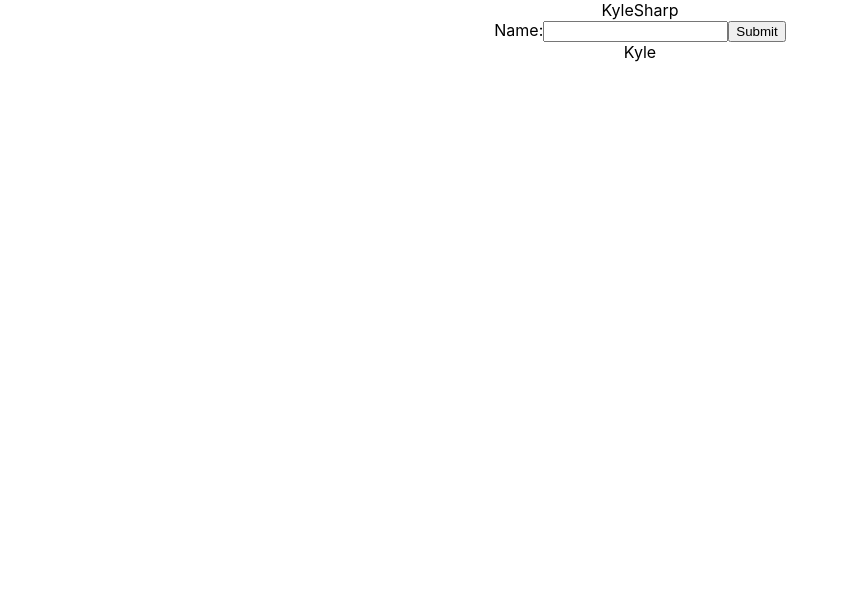
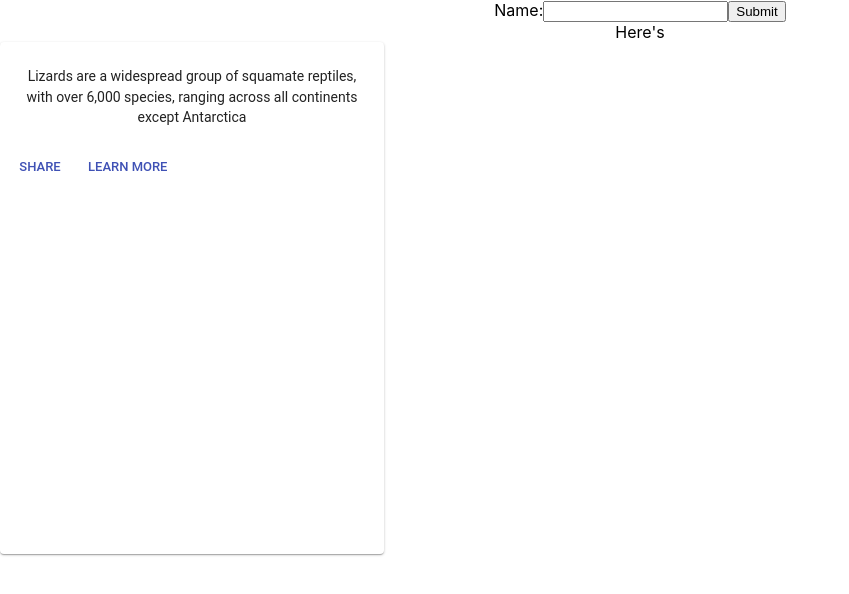
Before and after one commit to Haag/Tester, a React (Create React App) app in the folder people/: page / in a window 1280 px wide. Shown: the top 594 px of the page, without its empty margins (0-849 px from the left). Built offline with nearby package versions, Linux system fonts and the light colour scheme.

Commit message:
Fixed some things and created bugs in the process haha

```diff
--- a/people/src/App.js
+++ b/people/src/App.js
@@ -1,6 +1,7 @@
 import React, { Component } from 'react';
 
 import People from './components/People'
+import Card from './components/Card'
 import './App.css';
 
 class App extends Component {
@@ -8,6 +9,7 @@ class App extends Component {
     return (
       <div className="App">
         <People />
+        <Card />
 
       </div>
     );
--- a/people/src/components/Card.js
+++ b/people/src/components/Card.js
@@ -1,2 +1,54 @@
 import React, { Component } from 'react'
 import People from './People'
+import PeopleList from './PeopleList'
+
+import PropTypes from 'prop-types';
+import {Card, CardMedia, CardActionArea, CardActions, withStyles,
+     CardContent, Button, Typography} from '@material-ui/core';
+
+const PeopleCard = (props) => {
+    console.log('props', props);
+
+    return (
+      <Card className="Main_Card" style={{
+            display: 'block',
+            width: '30vw',
+            transitionDuration: '0.3s',
+            height: '40vw'}}>
+        <CardActionArea>
+          {/* <CardMedia
+            component="img"
+            alt="Contemplative Reptile"
+            className="Card_Media"
+            height="140"
+            image="/static/images/cards/contemplative-reptile.jpg"
+            title="Contemplative Reptile"
+          /> */}
+          <CardContent>
+            <Typography gutterBottom variant="h5" component="h2">
+               {props.name}
+            </Typography>
+            <Typography component="p">
+                {props.note}
+              Lizards are a widespread group of squamate reptiles, with over 6,000 species, ranging
+              across all continents except Antarctica
+            </Typography>
+          </CardContent>
+        </CardActionArea>
+        <CardActions>
+          <Button size="small" color="primary">
+            Share
+          </Button>
+          <Button size="small" color="primary">
+            Learn More
+          </Button>
+        </CardActions>
+      </Card>
+    );
+  }
+
+  PeopleCard.propTypes = {
+    classes: PropTypes.object.isRequired,
+  };
+
+  export default PeopleCard
--- a/people/src/components/People.js
+++ b/people/src/components/People.js
@@ -1,40 +1,50 @@
 import React, { Component } from 'react'
 import { number } from 'prop-types';
 import PeopleList from './PeopleList'
-
+import Card from "./Card"
 
 class People extends Component {
     constructor() {
         super()
         this.state = {
-            people: [
-                {
-                name: 'Kyle',
-                notes: 'Sharp',
-                id: Number,
-                }
-            ]
+            people: [],
+            name: '',
+            notes: '',
         }
         this.handleChange = (e) => {
-            console.log(e.target.value)
+            e.preventDefault()
             this.setState({ name: e.target.value })
+        }
+        this.updateChange = (e) => {
+            const people = this.state.people
+            people.push({
+                name: this.state.name,
+                notes: this.state.notes,
+            })
+            this.setState({people, name: '', notes: ''})
         }
     }
     render() {
-        console.log("State", this.state.people[0].name)
+        console.log("State", this.state.people)
+
         return(
             <div>
-                <PeopleList people={this.state.people}/>
-                <form onClick={this.handleChange}>
+
+                <form onSubmit={this.handleChange}>
                     Name:
                     <input type="text" value={this.state.name} onChange={this.handleChange} />
-                    <input type="submit" value="Submit" />
+                    <input type="submit" value="Submit" onClick={this.updateChange} />
                 </form>
-                {this.state.people.map(person => {
+
+                Here's {this.state.name}
+
+                {/* {this.state.people.map(person => {
                     return(
-                        person.name
+                        <li>
+                            {person.name}
+                        </li>
                     )
-                })}
+                })} */}
             </div>
         )
     }
--- a/people/src/components/PeopleList.js
+++ b/people/src/components/PeopleList.js
@@ -1,5 +1,5 @@
 import React from 'react'
-// import People from './People'
+import PeopleCard from "./Card"
 
 const PeopleList = (props) => {
         return (
@@ -7,8 +7,9 @@ const PeopleList = (props) => {
                 {props.people.map(person => {
                     return(
                         <div>
-                            {person.name}
-                            {person.notes}
+                            <PeopleCard
+                            name={ person.name }
+                            note={ person.notes }   />
                         </div>
                     )
                 })}
```
